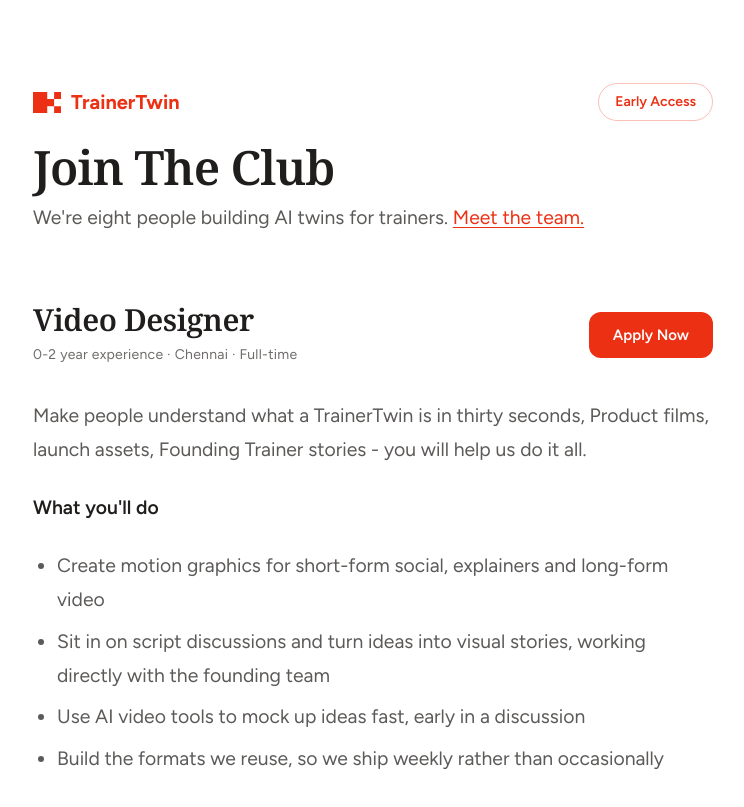
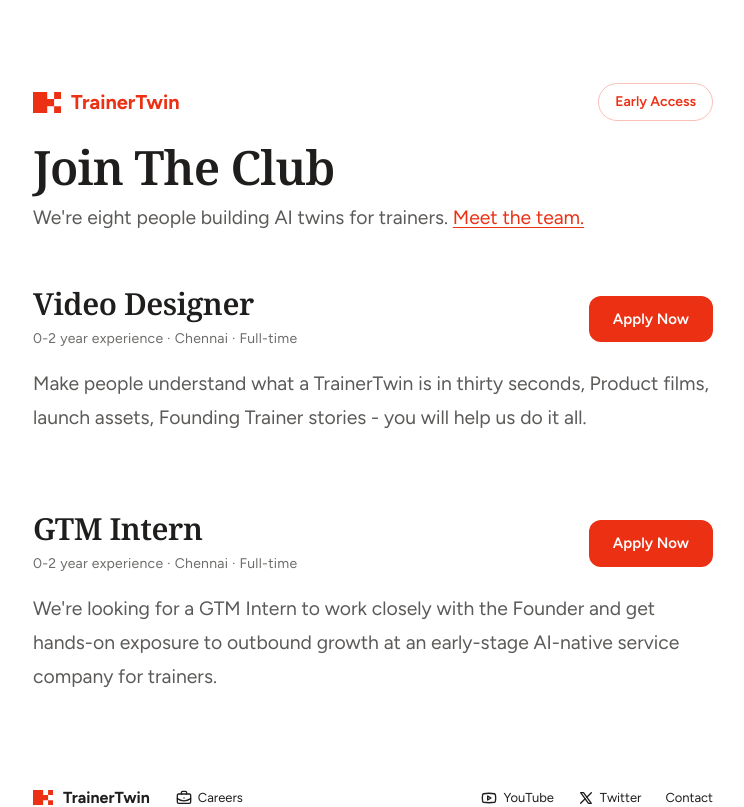
Before and after one commit to fl-dev-ops/trainer-twin-website, a Next.js app: page /careers in a window 1280 px wide. Shown: the top 807 px of the page, without its empty margins (267-1011 px from the left). Built offline with nearby package versions, Linux system fonts and the light colour scheme.

Commit message:
add accordion job listings and GTM internship

```diff
--- a/app/careers/page.tsx
+++ b/app/careers/page.tsx
@@ -18,12 +18,36 @@ const roles = [
       "Use AI video tools to mock up ideas fast, early in a discussion",
       "Build the formats we reuse, so we ship weekly rather than occasionally",
     ],
+    willDoLabel: "What you'll do",
     lookingFor: [
       "Working knowledge of After Effects, Premiere Pro and Photoshop",
       "A sharp eye for animation, pacing, typography, composition and transitions",
       "You finish things, and you care how they look when they're finished",
       "A reel or portfolio. It matters more than the CV",
     ],
+    lookingForLabel: "What we're looking for",
+  },
+  {
+    title: "GTM Intern",
+    meta: "0-2 year experience · Chennai · Full-time",
+    summary:
+      "We're looking for a GTM Intern to work closely with the Founder and get hands-on exposure to outbound growth at an early-stage AI-native service company for trainers.",
+    willDo: [
+      "Outbound campaign setup and execution",
+      "Tools like Clay, Instantly, Heyreach, Salesforce and Claude",
+      "Basics of n8n process automation",
+      "Pipeline tracking and reporting",
+      "Day-to-day GTM decisions alongside the founder",
+    ],
+    willDoLabel: "What you'll be exposed to",
+    lookingFor: [
+      "Are curious about startups and growth or marketing",
+      "Enjoy learning new tools and figuring things out",
+      "Are comfortable working in a small, flat team",
+      "Want real exposure to how a 0-to-1 company builds its GTM engine",
+    ],
+    lookingForLabel: "Good fit if you",
+    note: "No prior GTM experience required — just interest and willingness to learn.",
   },
 ];
 
@@ -91,8 +115,11 @@ export default function Careers() {
           }}
         >
           <div className="prose mx-auto">
-            <div className="flex flex-wrap items-center justify-between gap-x-8 gap-y-5 my-8">
-              <div className="">
+            <details>
+              <summary className="cursor-pointer mb-3 list-none [&::-webkit-details-marker]:hidden">
+
+                <div className="flex flex-wrap items-center justify-between gap-x-8 gap-y-5 my-4">
+                  <div>
                     <h2 className="mt-0!">{role.title}</h2>
 
                     <p
@@ -103,7 +130,6 @@ export default function Careers() {
                     </p>
                   </div>
 
-              <div className="flex items-center gap-2">
                   <Link
                     href={APPLY_URL}
                     target="_blank"
@@ -113,12 +139,13 @@ export default function Careers() {
                     Apply Now
                   </Link>
                 </div>
-            </div>
 
                 <p>{role.summary}</p>
 
+              </summary>
+
               <p>
-              <strong>What you&apos;ll do</strong>
+                <strong>{role.willDoLabel}</strong>
               </p>
               <ul>
                 {role.willDo.map((item) => (
@@ -127,13 +154,16 @@ export default function Careers() {
               </ul>
 
               <p>
-              <strong>What we&apos;re looking for</strong>
+                <strong>{role.lookingForLabel}</strong>
               </p>
               <ul>
                 {role.lookingFor.map((item) => (
                   <li key={item}>{item}</li>
                 ))}
               </ul>
+
+              {role.note && <p>{role.note}</p>}
+            </details>
           </div>
         </article>
       ))}
```
Lines whose indentation alone changed are shown as unchanged.
